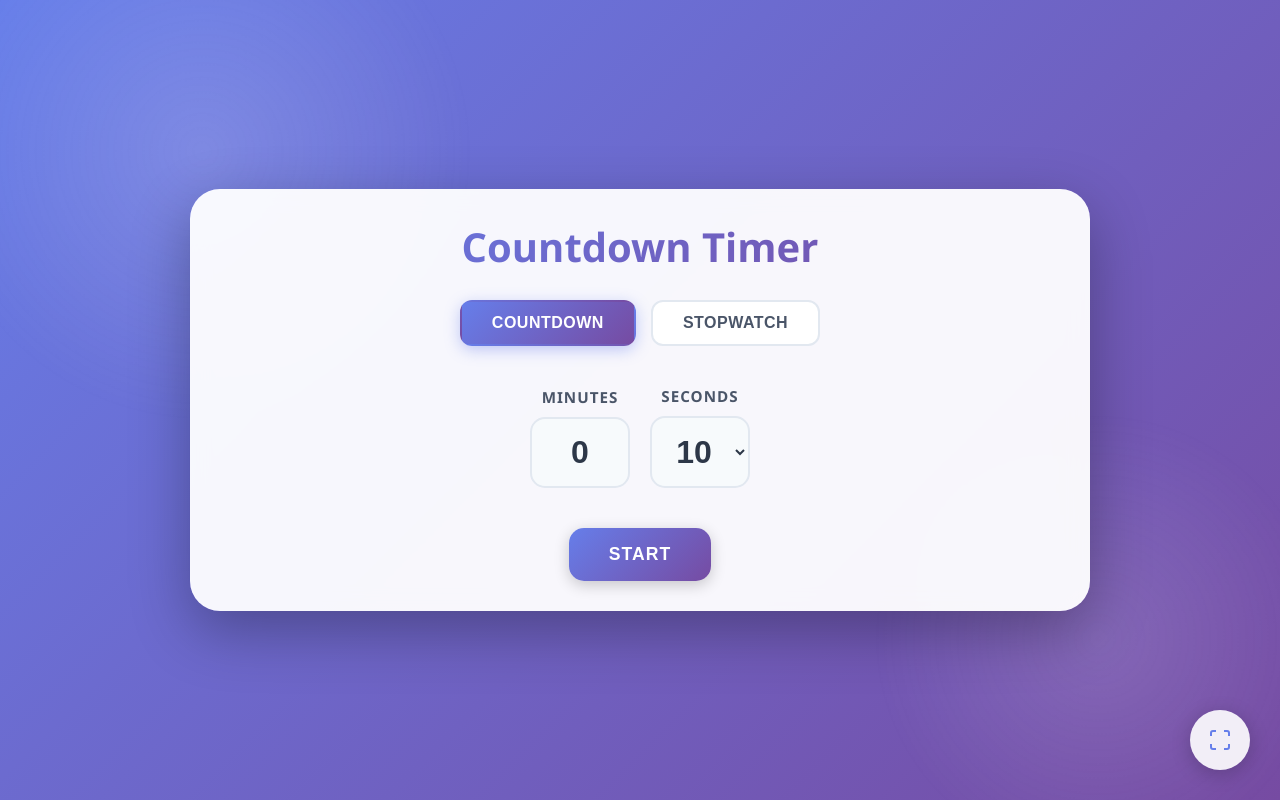
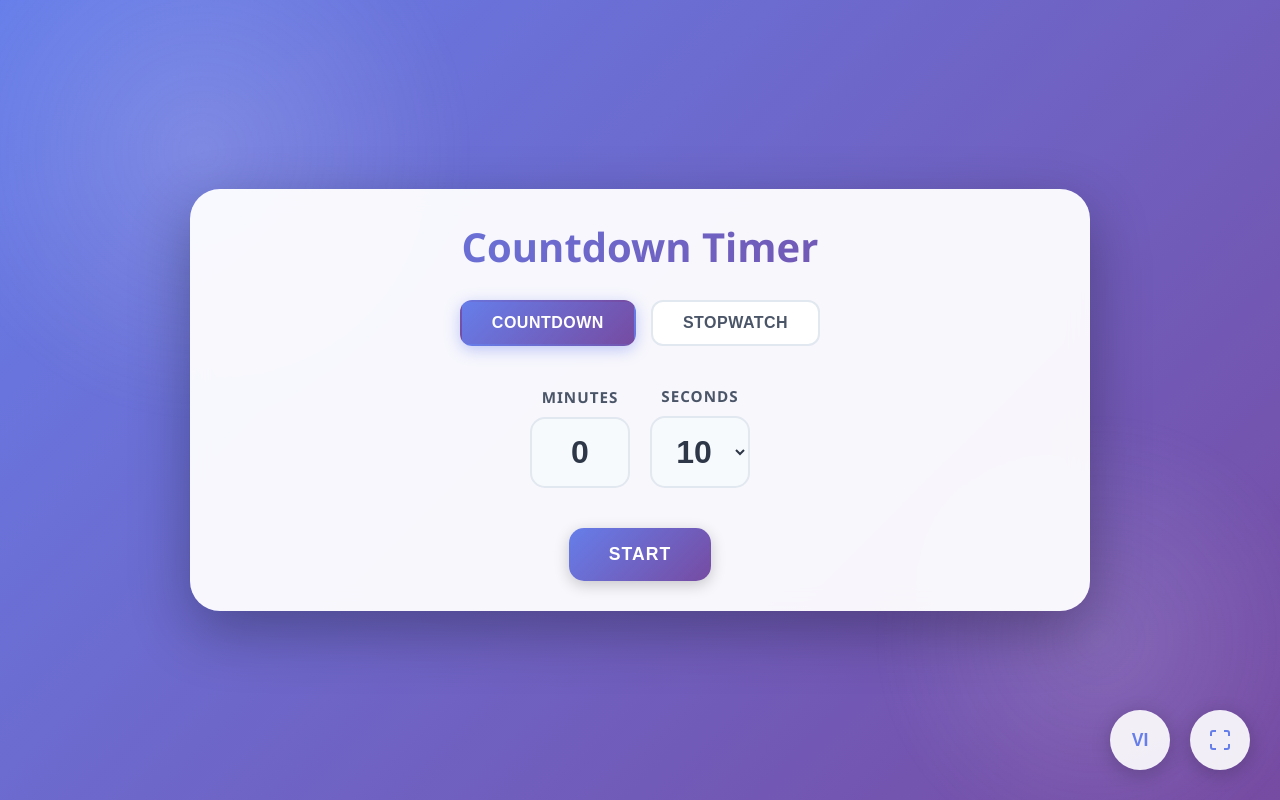
Before and after one commit to phankiet95/CountdownTimer, a React (Vite) app: page / in a window 1280 px wide. Built offline with nearby package versions, Linux system fonts and the light colour scheme.

Commit message:
update Language

```diff
--- a/src/App.css
+++ b/src/App.css
@@ -487,6 +487,33 @@
   height: 24px;
 }
 
+.language-btn {
+  position: fixed;
+  bottom: 30px;
+  right: 110px;
+  width: 60px;
+  height: 60px;
+  border-radius: 50%;
+  background: rgba(255, 255, 255, 0.9);
+  border: none;
+  cursor: pointer;
+  display: flex;
+  align-items: center;
+  justify-content: center;
+  box-shadow: 0 4px 20px rgba(0, 0, 0, 0.2);
+  transition: all 0.3s ease;
+  color: #667eea;
+  z-index: 1000;
+  font-size: 1.1rem;
+  font-weight: 700;
+  text-transform: uppercase;
+}
+
+.language-btn:hover {
+  background: white;
+  box-shadow: 0 6px 30px rgba(102, 126, 234, 0.4);
+}
+
 @media (max-width: 768px) {
   .container {
     padding: 30px 25px;
@@ -538,4 +565,12 @@
     width: 20px;
     height: 20px;
   }
+
+  .language-btn {
+    width: 50px;
+    height: 50px;
+    bottom: 20px;
+    right: 85px;
+    font-size: 0.9rem;
+  }
 }
--- a/src/App.jsx
+++ b/src/App.jsx
@@ -70,7 +70,46 @@ function App() {
   // Fullscreen state
   const [isFullscreen, setIsFullscreen] = useState(false)
 
+  // Language state
+  const [language, setLanguage] = useState('en') // 'en' or 'vi'
+
   const intervalRef = useRef(null)
+
+  // Translation object
+  const translations = {
+    en: {
+      countdownTimer: 'Countdown Timer',
+      stopwatch: 'Stopwatch',
+      countdown: 'Countdown',
+      minutes: 'Minutes',
+      seconds: 'Seconds',
+      start: 'Start',
+      pause: 'Pause',
+      resume: 'Resume',
+      reset: 'Reset',
+      back: 'Back',
+      timeUp: "🎉 Time's up!",
+      enterFullscreen: 'Enter Fullscreen',
+      exitFullscreen: 'Exit Fullscreen'
+    },
+    vi: {
+      countdownTimer: 'Đếm Ngược',
+      stopwatch: 'Đồng Hồ Bấm Giờ',
+      countdown: 'Đếm Ngược',
+      minutes: 'Phút',
+      seconds: 'Giây',
+      start: 'Bắt Đầu',
+      pause: 'Tạm Dừng',
+      resume: 'Tiếp Tục',
+      reset: 'Đặt Lại',
+      back: 'Quay Lại',
+      timeUp: '🎉 Hết giờ!',
+      enterFullscreen: 'Toàn Màn Hình',
+      exitFullscreen: 'Thoát Toàn Màn Hình'
+    }
+  }
+
+  const t = translations[language]
 
   // Countdown timer effect
   useEffect(() => {
@@ -227,6 +266,10 @@ function App() {
     }
   }
 
+  const toggleLanguage = () => {
+    setLanguage(prev => prev === 'en' ? 'vi' : 'en')
+  }
+
   // Listen for fullscreen changes
   useEffect(() => {
     const handleFullscreenChange = () => {
@@ -258,7 +301,7 @@ function App() {
         animate={{ opacity: 1, y: 0 }}
         transition={{ duration: 0.6 }}
       >
-        <h1 className="title">{mode === 'countdown' ? 'Countdown Timer' : 'Stopwatch'}</h1>
+        <h1 className="title">{mode === 'countdown' ? t.countdownTimer : t.stopwatch}</h1>
 
         {/* Mode Selector */}
         <div className="mode-selector">
@@ -268,7 +311,7 @@ function App() {
             whileHover={{ scale: 1.05 }}
             whileTap={{ scale: 0.95 }}
           >
-            Countdown
+            {t.countdown}
           </motion.button>
           <motion.button
             className={`mode-btn ${mode === 'stopwatch' ? 'active' : ''}`}
@@ -276,7 +319,7 @@ function App() {
             whileHover={{ scale: 1.05 }}
             whileTap={{ scale: 0.95 }}
           >
-            Stopwatch
+            {t.stopwatch}
           </motion.button>
         </div>
 
@@ -286,7 +329,7 @@ function App() {
           <div className="input-section">
             <div className="time-input-group">
               <div className="time-input">
-                <label>Minutes</label>
+                <label>{t.minutes}</label>
                 <input
                   type="number"
                   min="0"
@@ -296,7 +339,7 @@ function App() {
                 />
               </div>
               <div className="time-input">
-                <label>Seconds</label>
+                <label>{t.seconds}</label>
                 <select
                   value={seconds}
                   onChange={(e) => setSeconds(parseInt(e.target.value))}
@@ -357,7 +400,7 @@ function App() {
                 animate={{ scale: 1 }}
                 transition={{ type: 'spring', stiffness: 200 }}
               >
-                🎉 Time's up!
+                {t.timeUp}
               </motion.div>
             )}
           </>
@@ -372,7 +415,7 @@ function App() {
                 whileHover={{ scale: 1.05 }}
                 whileTap={{ scale: 0.95 }}
               >
-                Start
+                {t.start}
               </motion.button>
               {hasStarted && (
                 <motion.button
@@ -381,7 +424,7 @@ function App() {
                   whileHover={{ scale: 1.05 }}
                   whileTap={{ scale: 0.95 }}
                 >
-                  Back
+                  {t.back}
                 </motion.button>
               )}
             </>
@@ -394,7 +437,7 @@ function App() {
                   whileHover={{ scale: 1.05 }}
                   whileTap={{ scale: 0.95 }}
                 >
-                  Pause
+                  {t.pause}
                 </motion.button>
               ) : timeLeft > 0 ? (
                 <motion.button
@@ -403,7 +446,7 @@ function App() {
                   whileHover={{ scale: 1.05 }}
                   whileTap={{ scale: 0.95 }}
                 >
-                  Resume
+                  {t.resume}
                 </motion.button>
               ) : null}
               <motion.button
@@ -412,7 +455,7 @@ function App() {
                 whileHover={{ scale: 1.05 }}
                 whileTap={{ scale: 0.95 }}
               >
-                Back
+                {t.back}
               </motion.button>
             </>
           )}
@@ -433,7 +476,7 @@ function App() {
                       {String(m).padStart(2, '0')}
                     </motion.div>
                   </AnimatePresence>
-                  <span className="label">Minutes</span>
+                  <span className="label">{t.minutes}</span>
                 </div>
                 <span className="separator">:</span>
                 <div className="time-unit">
@@ -446,7 +489,7 @@ function App() {
                       {String(s).padStart(2, '0')}
                     </motion.div>
                   </AnimatePresence>
-                  <span className="label">Seconds</span>
+                  <span className="label">{t.seconds}</span>
                 </div>
               </div>
             </div>
@@ -459,7 +502,7 @@ function App() {
                   whileHover={{ scale: 1.05 }}
                   whileTap={{ scale: 0.95 }}
                 >
-                  Start
+                  {t.start}
                 </motion.button>
               ) : (
                 <>
@@ -469,7 +512,7 @@ function App() {
                     whileHover={{ scale: 1.05 }}
                     whileTap={{ scale: 0.95 }}
                   >
-                    {isStopwatchRunning ? 'Pause' : 'Resume'}
+                    {isStopwatchRunning ? t.pause : t.resume}
                   </motion.button>
                   <motion.button
                     className="btn btn-danger"
@@ -477,7 +520,7 @@ function App() {
                     whileHover={{ scale: 1.05 }}
                     whileTap={{ scale: 0.95 }}
                   >
-                    Reset
+                    {t.reset}
                   </motion.button>
                 </>
               )}
@@ -486,13 +529,24 @@ function App() {
         )}
       </motion.div>
 
+      {/* Language Toggle Button */}
+      <motion.button
+        className="language-btn"
+        onClick={toggleLanguage}
+        whileHover={{ scale: 1.1 }}
+        whileTap={{ scale: 0.9 }}
+        title={language === 'en' ? 'Switch to Vietnamese' : 'Chuyển sang Tiếng Anh'}
+      >
+        {language === 'en' ? 'VI' : 'EN'}
+      </motion.button>
+
       {/* Fullscreen Toggle Button */}
       <motion.button
         className="fullscreen-btn"
         onClick={toggleFullscreen}
         whileHover={{ scale: 1.1 }}
         whileTap={{ scale: 0.9 }}
-        title={isFullscreen ? 'Exit Fullscreen' : 'Enter Fullscreen'}
+        title={isFullscreen ? t.exitFullscreen : t.enterFullscreen}
       >
         {isFullscreen ? (
           <svg width="24" height="24" viewBox="0 0 24 24" fill="none" stroke="currentColor" strokeWidth="2">
```
